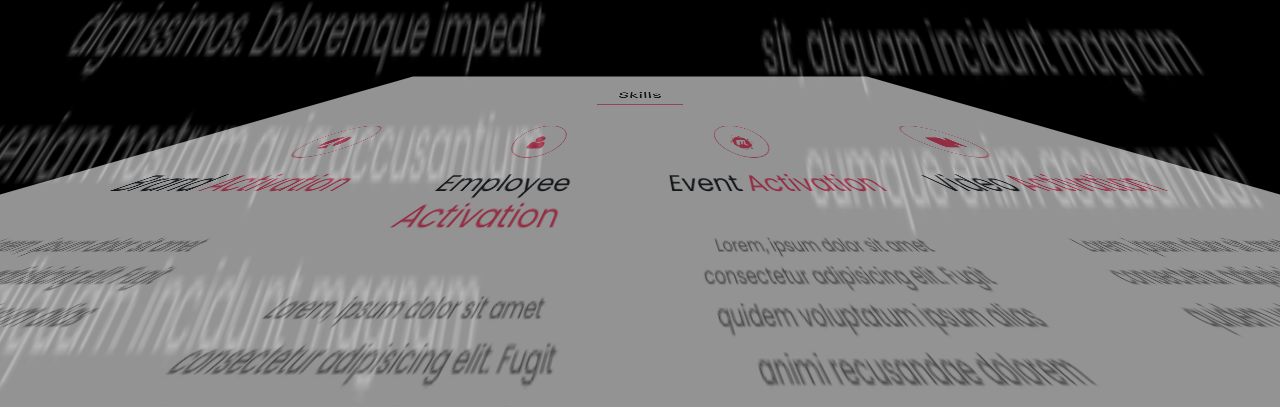
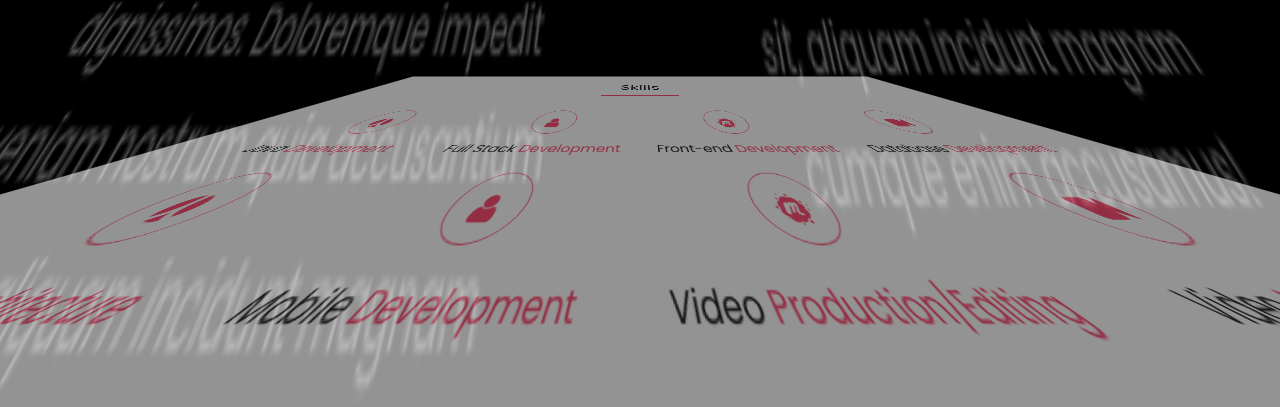
Before and after one commit to CharlesRudisel/Portfolio_Page, a plain HTML site: page index2.html in a window 1280 px wide. Shown: the part 2005-2412 px from the top of the page. Drawn offline with nearby package versions, Linux system fonts and the light colour scheme.

Commit message:
commit for the sake

```diff
--- a/index2.html
+++ b/index2.html
@@ -131,48 +131,65 @@
      <section class="service">
         <div class="content-box" style="background:white;" >
             <div class="container">
-                <h1>Skills</h1>
-                <div class="row services">
+                <h1 style="padding-top: 5%; padding-bottom: 2.5%;">Skills</h1>
+                <div class="row services" style="margin-top:-40px;">
                     <div class="col-md-3 text-center">
                         <div class="icon">
                             <i class="fa fa-renren"></i>
                         </div>
-                        <h3>Brand <span>Activation</span></h3>
-                        <p>Lorem, ipsum dolor sit amet consectetur adipisicing elit.
-                            Fugit quidem voluptatum ipsum alias animi recusandae dolorem
-                            dignissimos. Doloremque impedit veniam nostrum quia accusantium sit,
-                            aliquam incidunt magnam cumque enim accusamus!</p>
+                        <h5>Java <span>Development</span></h5>
+
                     </div>
                     <div class="col-md-3 text-center">
                         <div class="icon">
                             <i class="fa fa-user"></i>
                         </div>
-                        <h3>Employee <span>Activation</span></h3>
-                        <p>Lorem, ipsum dolor sit amet consectetur adipisicing elit.
-                            Fugit quidem voluptatum ipsum alias animi recusandae dolorem
-                            dignissimos. Doloremque impedit veniam nostrum quia accusantium sit,
-                            aliquam incidunt magnam cumque enim accusamus!</p>
+                        <h5>Full Stack <span>Development</span></h5>
+
                     </div>
                     <div class="col-md-3 text-center">
                         <div class="icon">
                             <i class="fa fa-meetup"></i>
                         </div>
-                        <h3>Event <span>Activation</span></h3>
-                        <p>Lorem, ipsum dolor sit amet consectetur adipisicing elit.
-                            Fugit quidem voluptatum ipsum alias animi recusandae dolorem
-                            dignissimos. Doloremque impedit veniam nostrum quia accusantium sit,
-                            aliquam incidunt magnam cumque enim accusamus!</p>
+                        <h5>Front-end <span>Development</span></h5>
+
                     </div>
                     <div class="col-md-3 text-center">
                         <div class="icon">
                             <i class="fa fa-video-camera"></i>
                         </div>
-                        <h3>Video <span>Activation</span></h3>
-                        <p>Lorem, ipsum dolor sit amet consectetur adipisicing elit.
-                            Fugit quidem voluptatum ipsum alias animi recusandae dolorem
-                            dignissimos. Doloremque impedit veniam nostrum quia accusantium sit,
-                            aliquam incidunt magnam cumque enim accusamus!</p>
+                        <h5>Database <span>Development</span></h5>
+
                     </div>
+                    <div class="col-md-3 text-center">
+                        <div class="icon">
+                            <i class="fa fa-renren"></i>
+                        </div>
+                        <h5>MVC Web <span>Architecture</span></h5>
+
+                    </div>
+                    <div class="col-md-3 text-center">
+                        <div class="icon">
+                            <i class="fa fa-user"></i>
+                        </div>
+                        <h5>Mobile <span>Development</span></h5>
+
+                    </div>
+                    <div class="col-md-3 text-center">
+                        <div class="icon">
+                            <i class="fa fa-meetup"></i>
+                        </div>
+                        <h5>Video   <span>Production/Editing</span></h5>
+
+                    </div>
+                    <div class="col-md-3 text-center">
+                        <div class="icon">
+                            <i class="fa fa-video-camera"></i>
+                        </div>
+                        <h5>Video <span>Activation</span></h5>
+
+                    </div>
+
                 </div>
             </div>
         </div>
```
